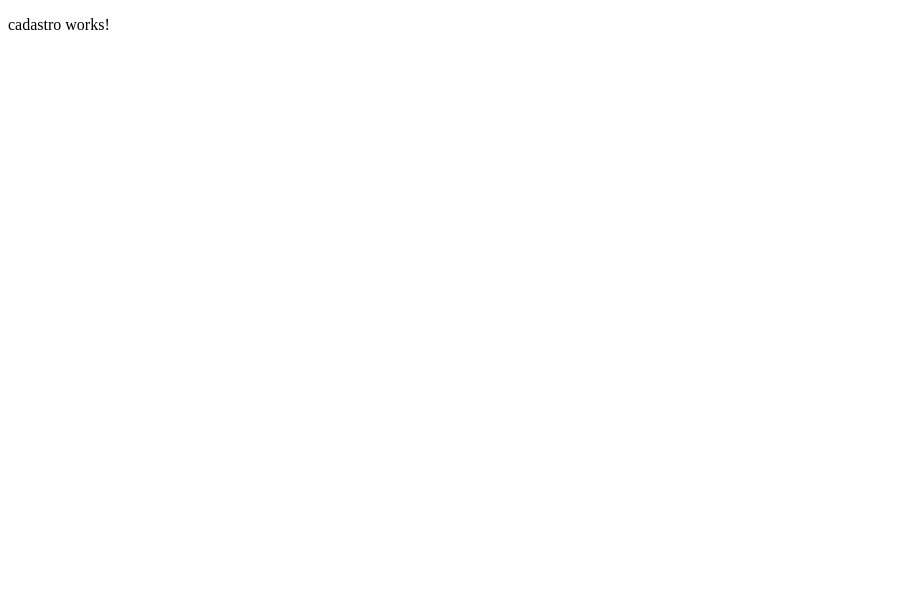
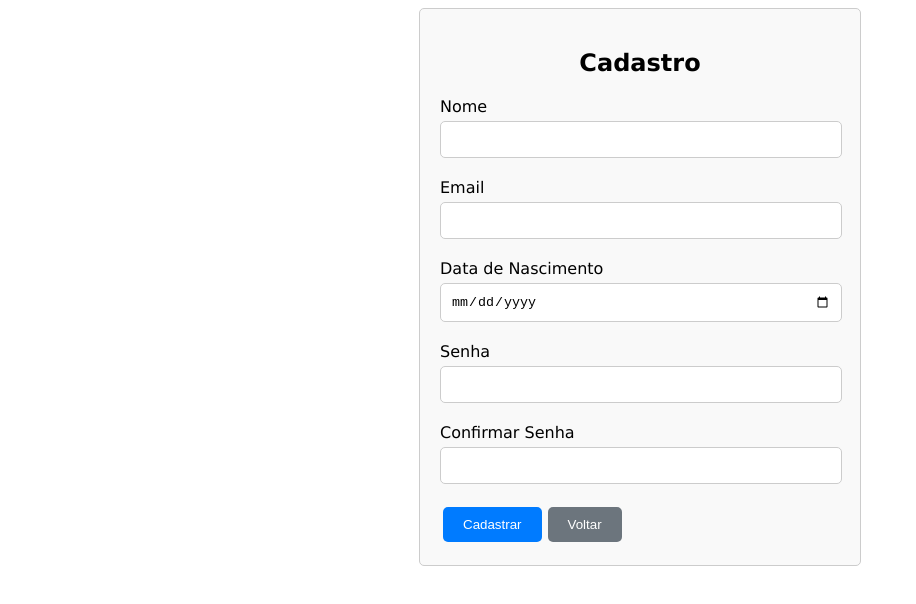
Before and after one commit to evelinlnunes/Keep-Health, an Angular app: page /cadastro in a window 1280 px wide. Shown: the top 604 px of the page, without its empty margins (0-916 px from the left). Built offline with nearby package versions, Linux system fonts and the light colour scheme.

Commit message:
Ex. 5 - Cadastro (keep health project)

```diff
--- a/src/app/cadastro/cadastro.component.css
+++ b/src/app/cadastro/cadastro.component.css
@@ -0,0 +1,54 @@
+.cadastro-container {
+    max-width: 400px;
+    margin: 0 auto;
+    padding: 20px;
+    border: 1px solid #ccc;
+    border-radius: 5px;
+    background-color: #f9f9f9;
+    font-family: Verdana, Geneva, Tahoma, sans-serif;
+  }
+
+  .cadastro-container h2 {
+    text-align: center;
+  }
+
+  .form-group {
+    margin-bottom: 20px;
+  }
+
+  label {
+    display: block;
+    margin-bottom: 5px;
+  }
+
+  input[type="text"],
+  input[type="password"],
+  input[type="date"] {
+    width: 95%;
+    padding: 10px;
+    border: 1px solid #ccc;
+    border-radius: 5px;
+  }
+
+  button {
+    margin: 3px;
+    padding: 10px 20px;
+    border: none;
+    border-radius: 5px;
+    cursor: pointer;
+  }
+
+  .btn-primary {
+    background-color: #007bff;
+    color: #fff;
+  }
+
+  .btn-secondary {
+    background-color: #6c757d;
+    color: #fff;
+  }
+
+  .btn-primary:hover,
+  .btn-secondary:hover {
+    opacity: 0.8;
+  }
--- a/src/app/cadastro/cadastro.component.html
+++ b/src/app/cadastro/cadastro.component.html
@@ -1 +1,27 @@
-<p>cadastro works!</p>
+<div class="cadastro-container">
+  <h2>Cadastro</h2>
+  <form (ngSubmit)="cadastrarUsuario()">
+    <div class="form-group">
+      <label for="nome">Nome</label>
+      <input type="text" name="nome" [(ngModel)]="usuario.nome" class="form-control">
+    </div>
+    <div class="form-group">
+      <label for="emailUsuario">Email</label>
+      <input type="text" name="emailUsuario" [(ngModel)]="usuario.email" class="form-control">
+    </div>
+    <div class="form-group">
+      <label for="dataDeNascimento">Data de Nascimento</label>
+      <input type="date" name="dataDeNascimento" [(ngModel)]="usuario.dataDeNascimento" class="form-control">
+    </div>
+    <div class="form-group">
+      <label for="senhaUsuario">Senha</label>
+      <input type="password" name="senhaUsuario" [(ngModel)]="usuario.senha" class="form-control">
+    </div>
+    <div class="form-group">
+      <label for="confirmarSenha">Confirmar Senha</label>
+      <input type="password" name="confirmarSenha" [(ngModel)]="usuario.confirmarSenha" class="form-control">
+    </div>
+    <button type="submit" class="btn btn-primary">Cadastrar</button>
+    <button type="button" (click)="voltar()" class="btn btn-secondary">Voltar</button>
+  </form>
+</div>
--- a/src/app/cadastro/cadastro.component.ts
+++ b/src/app/cadastro/cadastro.component.ts
@@ -1,12 +1,82 @@
 import { Component } from '@angular/core';
+import { FormsModule } from '@angular/forms';
+import { NgForm } from '@angular/forms';
 
 @Component({
   selector: 'app-cadastro',
   standalone: true,
-  imports: [],
+  imports: [FormsModule],
   templateUrl: './cadastro.component.html',
-  styleUrl: './cadastro.component.css'
+  styleUrls: ['./cadastro.component.css']
 })
 export class CadastroComponent {
+  usuario = {
+    nome: '',
+    email: '',
+    dataDeNascimento: '',
+    senha: '',
+    confirmarSenha: ''
+  };
 
+  constructor() { }
+
+  cadastrarUsuario() {
+    const { nome, email, dataDeNascimento, senha, confirmarSenha } = this.usuario;
+
+    if (!nome || !email || !dataDeNascimento || !senha || !confirmarSenha) {
+      alert('Por favor, preencha todos os campos.');
+      return;
+    }
+
+    if (senha !== confirmarSenha) {
+      alert('As senhas não coincidem. Por favor, tente novamente.');
+      return;
+    }
+
+    // Verifica se já existe algum usuário cadastrado
+    const userString = localStorage.getItem('usuariosCadastrados');
+    let usuariosCadastrados: any[] = [];
+    if (userString) {
+      usuariosCadastrados = JSON.parse(userString);
+    }
+
+    // Verifica se o usuário já existe
+    const usuarioExistente = usuariosCadastrados.find((user: any) => user.email === email);
+    if (usuarioExistente) {
+      alert('Este e-mail já está cadastrado. Por favor, utilize outro e-mail.');
+      return;
+    }
+
+    // Adiciona o novo usuário à lista
+    usuariosCadastrados.push({
+      nome,
+      email,
+      dataDeNascimento,
+      senha
+    });
+    // Salva a lista atualizada de usuários no localStorage
+    localStorage.setItem('usuariosCadastrados', JSON.stringify(usuariosCadastrados));
+
+
+    // const usuario = {
+    //   nome,
+    //   email,
+    //   dataDeNascimento,
+    //   senha
+    // };
+
+    // const userString = localStorage.getItem('usuarioCadastrado')
+    // if (userString) {
+    //   const user = JSON.parse(userString)
+
+    // }
+
+    // localStorage.setItem('usuarioCadastrado', JSON.stringify(usuario));
+
+    window.location.href = '/login';
+  }
+
+  voltar() {
+    window.location.href = '/login';
+  }
 }
--- a/src/app/home/home.component.css
+++ b/src/app/home/home.component.css
@@ -0,0 +1,13 @@
+.container {
+    max-width: 800px;
+    margin: 0 auto;
+    padding: 20px;
+  }
+
+  h1 {
+    text-align: center;
+  }
+
+  p {
+    text-align: center;
+  }
--- a/src/app/home/home.component.html
+++ b/src/app/home/home.component.html
@@ -1 +1,4 @@
-<p>home works!</p>
+<div class="container">
+    <h1>Bem-vindo à Página Inicial</h1>
+    <p>Esta é uma página home básica.</p>
+  </div>
--- a/src/app/login/login.component.css
+++ b/src/app/login/login.component.css
@@ -0,0 +1,56 @@
+.login-container {
+    max-width: 400px;
+    margin: 0 auto;
+    padding: 20px;
+    border: 1px solid #ccc;
+    border-radius: 5px;
+    background-color: #f9f9f9;
+    font-family: Verdana, Geneva, Tahoma, sans-serif;
+  }
+
+  .login-container h2 {
+    text-align: center;
+  }
+
+  .form-group {
+    margin-bottom: 20px;
+  }
+
+  label {
+    display: block;
+    margin-bottom: 5px;
+  }
+
+  input[type="text"],
+  input[type="password"] {
+    width: 95%;
+    padding: 10px;
+    border: 1px solid #ccc;
+    border-radius: 5px;
+  }
+
+  button {
+    padding: 10px 20px;
+    border: none;
+    border-radius: 5px;
+    cursor: pointer;
+    margin: 3px;
+  }
+
+  .btn-primary {
+    background-color: #007bff;
+    color: #fff;
+  }
+
+  .btn-primary:hover {
+    opacity: 0.8;
+  }
+
+  .btn-secondary {
+    background-color: #6c757d;
+    color: #fff;
+  }
+
+  .btn-secondary:hover {
+    opacity: 0.8;
+  }
--- a/src/app/login/login.component.html
+++ b/src/app/login/login.component.html
@@ -1,24 +1,18 @@
-<div>
+<div class="login-container">
+    <h2>Login</h2>
     <form (ngSubmit)="entrar()" #loginForm="ngForm">
-    <div>
+        <div class="form-group">
             <label for="emailUsuario">Email</label>
-<input
-type="text"
-name="emailUsuario"
-[(ngModel)]="login.emailUsuario"
-#emailUsuario="ngModel">
+            <input type="text" name="emailUsuario" [(ngModel)]="login.emailUsuario" #emailUsuario="ngModel">
         </div>
-    <div>
+        <div class="form-group">
             <label for="senhaUsuario">Senha</label>
-        <input
-        type="password"
-        name="senhaUsuario"
-        [(ngModel)]="login.senha"
-        #senha="ngModel">
+            <input type="password" name="senhaUsuario" [(ngModel)]="login.senha" #senha="ngModel">
         </div>
-    <div>
-        <button type="submit">Entrar</button>
-        <<button type="button" (click)="esqueciMinhaSenha()">Esqueci minha senha</button>
-        <button type="button" (click)="cadastrar()">Cadastrar</button>
+        <div class="form-group">
+            <button type="submit" class="btn-primary">Entrar</button>
+            <button type="button" class="btn-secondary" (click)="esqueciMinhaSenha()">Esqueci minha senha</button>
+            <button type="button" class="btn-secondary" (click)="cadastrar()">Cadastrar</button>
         </div>
     </form>
+</div>
--- a/src/app/login/login.component.ts
+++ b/src/app/login/login.component.ts
@@ -16,7 +16,7 @@ export class LoginComponent implements OnInit {
     { email: 'usuario2@example.com', senha: 'abc123' }
   ];
 
-  constructor(private router: Router) {}
+  constructor(private router: Router) { }
 
   ngOnInit() {
     if (typeof localStorage !== 'undefined') {
@@ -30,20 +30,42 @@ export class LoginComponent implements OnInit {
       }
     }
   }
-
   entrar() {
     const { emailUsuario, senha } = this.login;
-    const usuario = this.usuariosCadastrados.find(user => user.email === emailUsuario && user.senha === senha);
-    if (usuario) {
-      if (typeof localStorage !== 'undefined') {
-        localStorage.setItem('emailUsuario', emailUsuario);
-        localStorage.setItem('senhaUsuario', senha);
+
+    const savedUsersString = localStorage.getItem('usuariosCadastrados');
+    if (savedUsersString) {
+      const savedUsers = JSON.parse(savedUsersString);
+
+      // Verifica se há algum usuário com o e-mail e senha fornecidos
+      const usuario = savedUsers.find((user: any) => user.email === emailUsuario && user.senha === senha);
+      if (usuario) {
+        this.router.navigate(['/home']);
+      } else {
+        alert('Usuário ou senha inválidos');
       }
-      this.router.navigate(['/home']);
     } else {
-      alert('Usuário ou senha inválidos');
+      alert('Nenhum usuário cadastrado. Por favor, cadastre-se.');
     }
   }
+
+  // entrar() {
+  //   const { emailUsuario, senha } = this.login;
+
+  //   const savedUsersString = localStorage.getItem('usuariosCadastrados');
+  //   if (savedUsersString) {
+  //     const savedUsers = JSON.parse(savedUsersString);
+
+  //     if (savedUsers.email === emailUsuario && savedUsers.senha === senha) {
+  //       this.router.navigate(['/home']);
+  //     } else {
+  //       alert('Usuário ou senha inválidos');
+  //     }
+  //   } else {
+  //     alert('Nenhum usuário cadastrado. Por favor, cadastre-se.');
+  //   }
+  // }
+
   esqueciMinhaSenha() {
     const { emailUsuario } = this.login;
     const usuario = this.usuariosCadastrados.find(user => user.email === emailUsuario);
@@ -63,6 +85,7 @@ export class LoginComponent implements OnInit {
       alert('Usuário não encontrado. Certifique-se de que o email está correto.');
     }
   }
+
   cadastrar() {
     this.router.navigate(['/cadastro']);
   }
```
Lines whose indentation alone changed are shown as unchanged.
